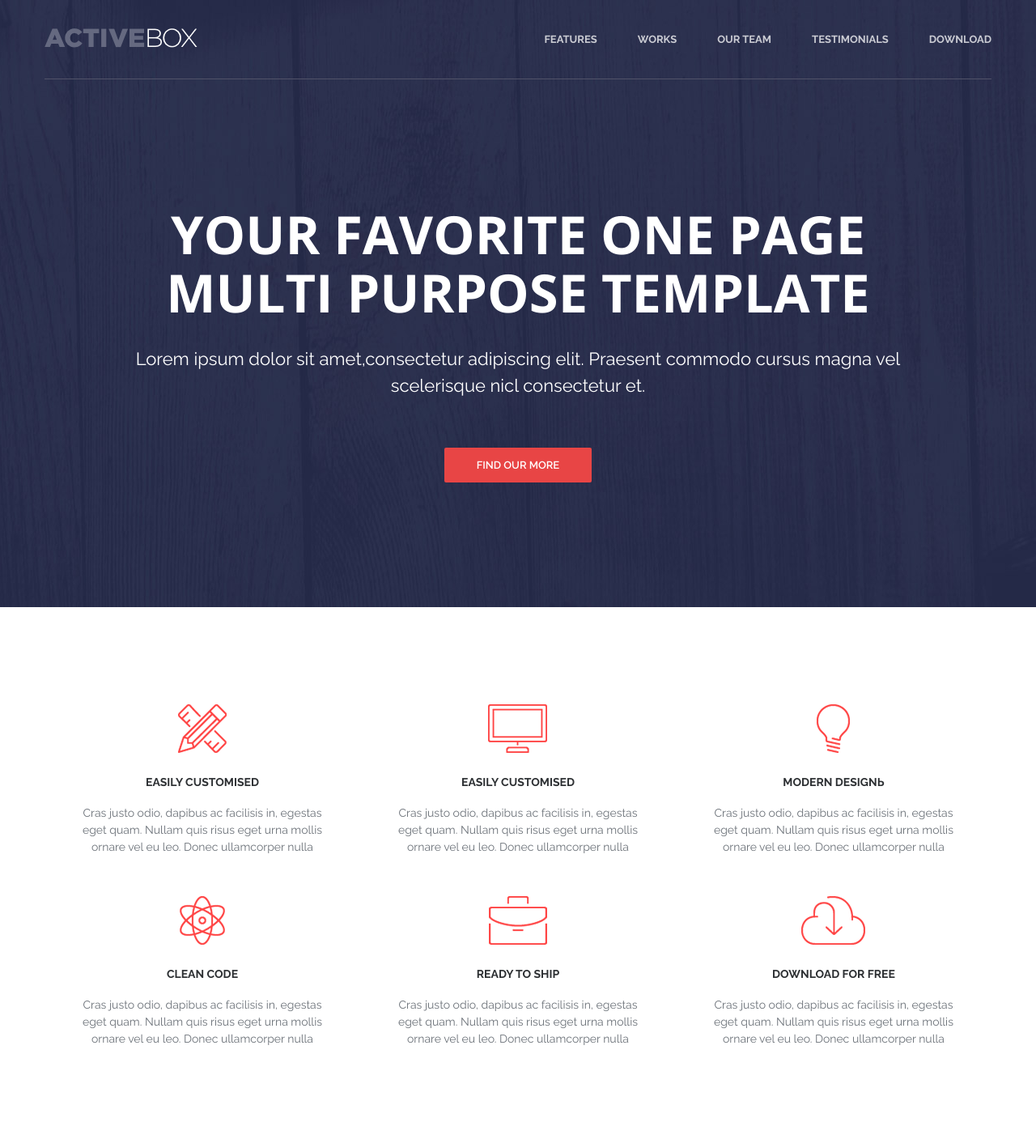
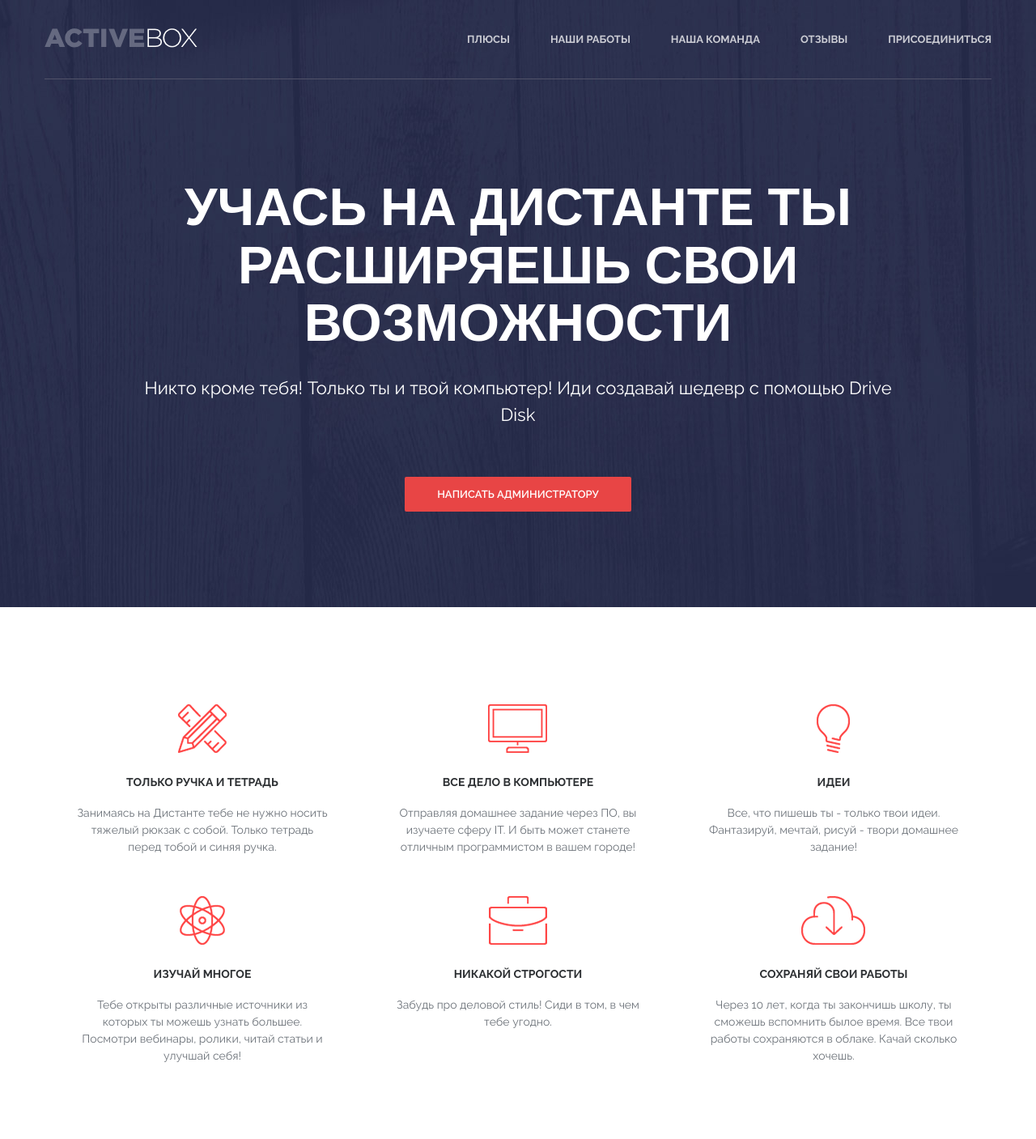
Before and after one commit to DaniilSaif/DaniilSaif.github.io, a PHP site: page / in a window 1280 px wide. Shown: the top 1407 px of the page at 81% size. Run offline with PHP 8.4, Linux system fonts and the light colour scheme.

Commit message:
Add files via upload

```diff
--- a/activebox/index.html
+++ b/activebox/index.html
@@ -20,7 +20,7 @@
 
     <meta name="description" content="Описание страницы" />
     <meta name="keywords" content="Сайты" />
-    <title>ActiveBox</title>
+    <title>Дистанционное обучение</title>
 
 
     <script src="https://cdnjs.cloudflare.com/ajax/libs/jquery/3.4.1/jquery.min.js"></script>
@@ -34,11 +34,11 @@
             <img src="img/activebox-logo.png" alt="Логотип" />
           </div>
           <nav class="nav" id="nav">
-            <a href="#" class="nav__link" data-scroll="#features">Features</a>
-            <a href="#" class="nav__link" data-scroll="#works">Works</a>
-            <a href="#" class="nav__link" data-scroll="#team">Our team</a>
-            <a href="#" class="nav__link" data-scroll="#reviews">Testimonials</a>
-            <a href="#" class="nav__link" data-scroll="#download">Download</a>
+            <a href="#" class="nav__link" data-scroll="#features">Плюсы</a>
+            <a href="#" class="nav__link" data-scroll="#works">Наши работы</a>
+            <a href="#" class="nav__link" data-scroll="#team">Наша команда</a>
+            <a href="#" class="nav__link" data-scroll="#reviews">Отзывы</a>
+            <a href="#" class="nav__link" data-scroll="#download">Присоединиться</a>
           </nav>
 
           <button class="burger" type="button" id="navToggle">
@@ -95,13 +95,12 @@
       <div class="container">
         <div class="intro__inner">
           <h1 class="intro__title">
-            Your Favorite One Page Multi Purpose Template
+            Учась на дистанте ты расширяешь свои возможности
           </h1>
           <h2 class="intro__subtitle">
-            Lorem ipsum dolor sit amet,consectetur adipiscing elit. Praesent
-            commodo cursus magna vel scelerisque nicl consectetur et.
+            Никто кроме тебя! Только ты и твой компьютер! Иди создавай шедевр с помощью Drive Disk
           </h2>
-          <a class="btn  btn--red" href="#">Find Our More</a>
+          <a class="btn  btn--red" href="https://vk.com/id224856178">Написать администратору</a>
         </div>
       </div>
     </div>
@@ -111,61 +110,49 @@
       <div class="features">
         <div class="features__item">
           <img class="features__icon" src="img/features/feature-1.png" alt="" />
-          <h4 class="features__title">Easily Customised</h4>
+          <h4 class="features__title">Только ручка и тетрадь</h4>
           <div class="features__text">
-            Cras justo odio, dapibus ac facilisis in, egestas eget quam. Nullam
-            quis risus eget urna mollis ornare vel eu leo. Donec ullamcorper
-            nulla
+            Занимаясь на Дистанте тебе не нужно носить тяжелый рюкзак с собой. Только тетрадь перед тобой и синяя ручка.
           </div>
         </div>
 
         <div class="features__item">
           <img class="features__icon" src="img/features/feature-2.png" alt="" />
-          <h4 class="features__title">Easily Customised</h4>
+          <h4 class="features__title">Все дело в компьютере</h4>
           <div class="features__text">
-            Cras justo odio, dapibus ac facilisis in, egestas eget quam. Nullam
-            quis risus eget urna mollis ornare vel eu leo. Donec ullamcorper
-            nulla
+            Отправляя домашнее задание через ПО, вы изучаете сферу IT. И быть может станете отличным программистом в вашем городе!
           </div>
         </div>
 
         <div class="features__item">
           <img class="features__icon" src="img/features/feature-3.png" alt="" />
-          <h4 class="features__title">Modern Designь</h4>
+          <h4 class="features__title">Идеи</h4>
           <div class="features__text">
-            Cras justo odio, dapibus ac facilisis in, egestas eget quam. Nullam
-            quis risus eget urna mollis ornare vel eu leo. Donec ullamcorper
-            nulla
+            Все, что пишешь ты - только твои идеи. Фантазируй, мечтай, рисуй - твори домашнее задание!
           </div>
         </div>
 
         <div class="features__item">
           <img class="features__icon" src="img/features/feature-4.png" alt="" />
-          <h4 class="features__title">Clean Code</h4>
+          <h4 class="features__title">Изучай многое</h4>
           <div class="features__text">
-            Cras justo odio, dapibus ac facilisis in, egestas eget quam. Nullam
-            quis risus eget urna mollis ornare vel eu leo. Donec ullamcorper
-            nulla
+            Тебе открыты различные источники из которых ты можешь узнать большее. Посмотри вебинары, ролики, читай статьи и улучшай себя!
           </div>
         </div>
 
         <div class="features__item">
           <img class="features__icon" src="img/features/feature-5.png" alt="" />
-          <h4 class="features__title">Ready to Ship</h4>
+          <h4 class="features__title">Никакой строгости</h4>
           <div class="features__text">
-            Cras justo odio, dapibus ac facilisis in, egestas eget quam. Nullam
-            quis risus eget urna mollis ornare vel eu leo. Donec ullamcorper
-            nulla
+  				Забудь про деловой стиль! Сиди в том, в чем тебе угодно.
           </div>
         </div>
 
         <div class="features__item">
           <img class="features__icon" src="img/features/feature-6.png" alt="" />
-          <h4 class="features__title">Download for Free</h4>
+          <h4 class="features__title">Сохраняй свои работы</h4>
           <div class="features__text">
-            Cras justo odio, dapibus ac facilisis in, egestas eget quam. Nullam
-            quis risus eget urna mollis ornare vel eu leo. Donec ullamcorper
-            nulla
+	           Через 10 лет, когда ты закончишь школу, ты сможешь вспомнить былое время. Все твои работы сохраняются в облаке. Качай сколько хочешь.
           </div>
         </div>
       </div>
@@ -176,57 +163,57 @@
       <div class="works__item">
         <img class="works__photo" src="img/works/work-1.jpg" alt="" />
         <div class="works__content">
-          <div class="works__title">Project Name</div>
-          <div class="works__text">User Interface Destgn</div>
+          <div class="works__title">ЕГЭ ЭТО ЗЛО</div>
+          <div class="works__text">Отвечаю</div>
         </div>
       </div>
       <div class="works__item">
         <img class="works__photo" src="img/works/work-2.jpg" alt="" />
         <div class="works__content">
-          <div class="works__title">Project Name</div>
-          <div class="works__text">User Interface Destgn</div>
+          <div class="works__title">Улыбайся</div>
+          <div class="works__text">Я улыбаюсь и ты</div>
         </div>
       </div>
       <div class="works__item">
         <img class="works__photo" src="img/works/work-3.jpg" alt="" />
         <div class="works__content">
-          <div class="works__title">Project Name</div>
-          <div class="works__text">User Interface Destgn</div>
+          <div class="works__title">Незабывай покушать</div>
+          <div class="works__text">Кушать полезно</div>
         </div>
       </div>
       <div class="works__item">
         <img class="works__photo" src="img/works/work-4.jpg" alt="" />
         <div class="works__content">
-          <div class="works__title">Project Name</div>
-          <div class="works__text">User Interface Destgn</div>
+          <div class="works__title">Смотри в свое будущее</div>
+          <div class="works__text">Делай мечты реальными</div>
         </div>
       </div>
       <div class="works__item">
         <img class="works__photo" src="img/works/work-5.jpg" alt="" />
         <div class="works__content">
-          <div class="works__title">Project Name</div>
-          <div class="works__text">User Interface Destgn</div>
+          <div class="works__title">Фотографируйся</div>
+          <div class="works__text">Это всегда приятно</div>
         </div>
       </div>
       <div class="works__item">
         <img class="works__photo" src="img/works/work-6.jpg" alt="" />
         <div class="works__content">
-          <div class="works__title">Project Name</div>
-          <div class="works__text">User Interface Destgn</div>
+          <div class="works__title">И всё же ЕГЭ ЗЛО</div>
+          <div class="works__text">Отвечаю</div>
         </div>
       </div>
       <div class="works__item">
         <img class="works__photo" src="img/works/work-7.jpg" alt="" />
         <div class="works__content">
-          <div class="works__title">Project Name</div>
-          <div class="works__text">User Interface Destgn</div>
+          <div class="works__title">А вот и я</div>
+          <div class="works__text">.........</div>
         </div>
       </div>
       <div class="works__item">
         <img class="works__photo" src="img/works/work-8.jpg" alt="" />
         <div class="works__content">
-          <div class="works__title">Project Name</div>
-          <div class="works__text">User Interface Destgn</div>
+          <div class="works__title">За школу и дистан - отвечу</div>
+          <div class="works__text">Крутой на районе</div>
         </div>
       </div>
     </div>
@@ -238,16 +225,11 @@
         <div class="team__inner">
           <div class="team__item">
             <img class="team__photo" src="img/team/team-1.jpg" alt="" />
-            <div class="team__name">Ruth Woods</div>
-            <div class="team__prof">Founder, CEO</div>
+            <div class="team__name">Сайфутдинов</div>
+            <div class="team__prof">Программист</div>
             <div class="team__text">
               <p>
-                Fusce dapibus, tellus ac cursus commodo, tortor mauris
-                condimentum nibh, ut fermentum massa justo sit amet risus.
-              </p>
-              <p>
-                Maecenas sed diam eget risus varius blandit sit amet non magna.
-                Nullam quis risus eget urna mollis ornare vel eu leo.
+                Лучше в душе, чем в ванной
               </p>
             </div>
             <div class="social">
@@ -272,17 +254,13 @@
 
           <div class="team__item">
             <img class="team__photo" src="img/team/team-2.jpg" alt="" />
-            <div class="team__name">Timothy Reed</div>
-            <div class="team__prof">Co-Founder, Developer</div>
+            <div class="team__name">Дряга</div>
+            <div class="team__prof">Реклама</div>
             <div class="team__text">
               <p>
-                Fusce dapibus, tellus ac cursus commodo, tortor mauris
-                condimentum nibh, ut fermentum massa justo sit amet risus.
+                Начнет рекламы в лс
               </p>
-              <p>
-                Maecenas sed diam eget risus varius blandit sit amet non magna.
-                Nullam quis risus eget urna mollis ornare vel eu leo.
-              </p>
+
             </div>
             <div class="social">
               <a class="social__item" href="#" target="_blank">
@@ -306,17 +284,13 @@
 
           <div class="team__item">
             <img class="team__photo" src="img/team/team-3.jpg" alt="" />
-            <div class="team__name">Victoria Valdez</div>
-            <div class="team__prof">UI Designer</div>
+            <div class="team__name">Тарзан</div>
+            <div class="team__prof">Дизайн</div>
             <div class="team__text">
               <p>
-                Fusce dapibus, tellus ac cursus commodo, tortor mauris
-                condimentum nibh, ut fermentum massa justo sit amet risus.
+                Рисую, как Лиза
               </p>
-              <p>
-                Maecenas sed diam eget risus varius blandit sit amet non magna.
-                Nullam quis risus eget urna mollis ornare vel eu leo.
-              </p>
+
             </div>
             <div class="social">
               <a class="social__item" href="#" target="_blank">
@@ -340,17 +314,13 @@
 
           <div class="team__item">
             <img class="team__photo" src="img/team/team-4.jpg" alt="" />
-            <div class="team__name">Beverly Little</div>
-            <div class="team__prof">Data Scientist</div>
+            <div class="team__name">Эдуард</div>
+            <div class="team__prof">Красава</div>
             <div class="team__text">
               <p>
-                Fusce dapibus, tellus ac cursus commodo, tortor mauris
-                condimentum nibh, ut fermentum massa justo sit amet risus.
+              	Я Эдик!
               </p>
-              <p>
-                Maecenas sed diam eget risus varius blandit sit amet non magna.
-                Nullam quis risus eget urna mollis ornare vel eu leo.
-              </p>
+
             </div>
             <div class="social">
               <a class="social__item" href="#" target="_blank">
@@ -389,11 +359,10 @@
           </div>
           <div class="reviews__content">
             <div class="reviews__text">
-              “Integer posuere erat a ante venenatis dapibus posuere velit
-              aliquet. Donec sed odio dui. Aenean eu leo quam...”
+              “Занимаясь на домашнем обучении, я столько открыла для себя. Теперь придется закрывать...”
             </div>
             <div class="reviews__author">
-              Susan Sims, Interaction Designer at XYZ
+              Современник Елизавета 11-ая
             </div>
           </div>
         </div>
@@ -402,14 +371,14 @@
      <div class="slick__item">
           <div class="reviews__item">
               <div class="reviews__photo">
-                <img class="reviews__img" src="img/reviews/review-1.jpg" alt="" />
+                <img class="reviews__img" src="img/reviews/review-2.jpg" alt="" />
               </div>
               <div class="reviews__content">
                 <div class="reviews__text">
-                  "Lorem ipsum dolor sit amet consectetur adipisicing elit. Dolore sunt dolorum impedit accusantium, laborum aperiam. Sequi totam minus harum cumque quasi in, incidunt"
+                  "Ну а че. Норм занимаемся."
                 </div>
                 <div class="reviews__author">
-                  Susan Sims, Interaction Designer at XYZ
+                  Местный Эдик
                 </div>
               </div>
         </div>
@@ -424,12 +393,12 @@
     <div class="download" id="download">
       <div class="container">
         <h3 class="download__title">
-          Are You Ready to Start? Download Now For Free!
+          Ты хочешь с нами? Переходи по ссылке и пиши нашему админу
         </h3>
         <div class="download__text">
-          <p>Fusce dapibus, tellus ac cursus commodo</p>
+          <p>Не стесняйся, бейбик</p>
         </div>
-        <a class="btn btn--red btn--long" href="#">Download Here</a>
+        <a class="btn btn--red btn--long" href="https://vk.com/id224856178">Ждем тебя!</a>
       </div>
     </div>
 
@@ -439,15 +408,15 @@
 
           <div class="footer__inner">
             <div class="footer__block">
-                <h4 class="footer__title">Location</h4>
+                <h4 class="footer__title">Местность</h4>
                 <address class="footer__addres" >
-                    <div> 3481 Melrose Place</div>
-                    <div>Beverly Hills, CA 90210</div>
+                    <div> Сервелатская 17</div>
+                    <div>Подъезд №3</div>
                     </address>
             </div>
 
             <div class="footer__block">
-                <h4 class="footer__title">Shape with Love</h4>
+                <h4 class="footer__title">Поделись с любовью</h4>
                 <div class="social social--footer">
                     <a class="social__item" href="#" target="_blank">
                       <svg class="social__icon">
@@ -468,9 +437,9 @@
             </div>
 
                 <div class="footer__block">
-                    <h4 class="footer__title">About ActiveBox</h4>
+                    <h4 class="footer__title">Немного больше</h4>
                     <div class="footer__text">
-                        <p>Cras justo odio, dapibus ac facilisis in, egestas eget quam. Donec ullamcorper nulla non metus auctor fringilla.</p>
+                        <p>Мы очень старались, это наша совместная работа с 11-А классом. Можно 5 всем.</p>
                     </div>
                         </div>
           </div><!--/.footer__inner-->
@@ -480,8 +449,8 @@
         <div class="сopyright">
           <div class="container">
             <div class="copyright__text">
-                <div>Copyright © 2015 ActiveBox. All Rights Reserved</div>
-                <div>Made <span>by Kamal Chaneman</span> </div>
+                <div>© 2020 Сайфутднов. Все права проданы</div>
+                <div>Сделано <span>11-А Классом</span> </div>
             </div>
         </div>
         </div>
```
Also changed, not shown: activebox/css/style.css (line endings or trailing spaces), activebox/img/facebook.svg, activebox/img/linkedin.svg, activebox/img/reviews/review-1.jpg, activebox/img/reviews/review-2.jpg (added), activebox/img/team/team-1.jpg, activebox/img/team/team-2.jpg, activebox/img/team/team-3.jpg, activebox/img/team/team-4.jpg, activebox/img/twitter.svg, activebox/img/works/work-1.jpg, activebox/img/works/work-2.jpg, activebox/img/works/work-3.jpg, activebox/img/works/work-4.jpg, 5 more files.
